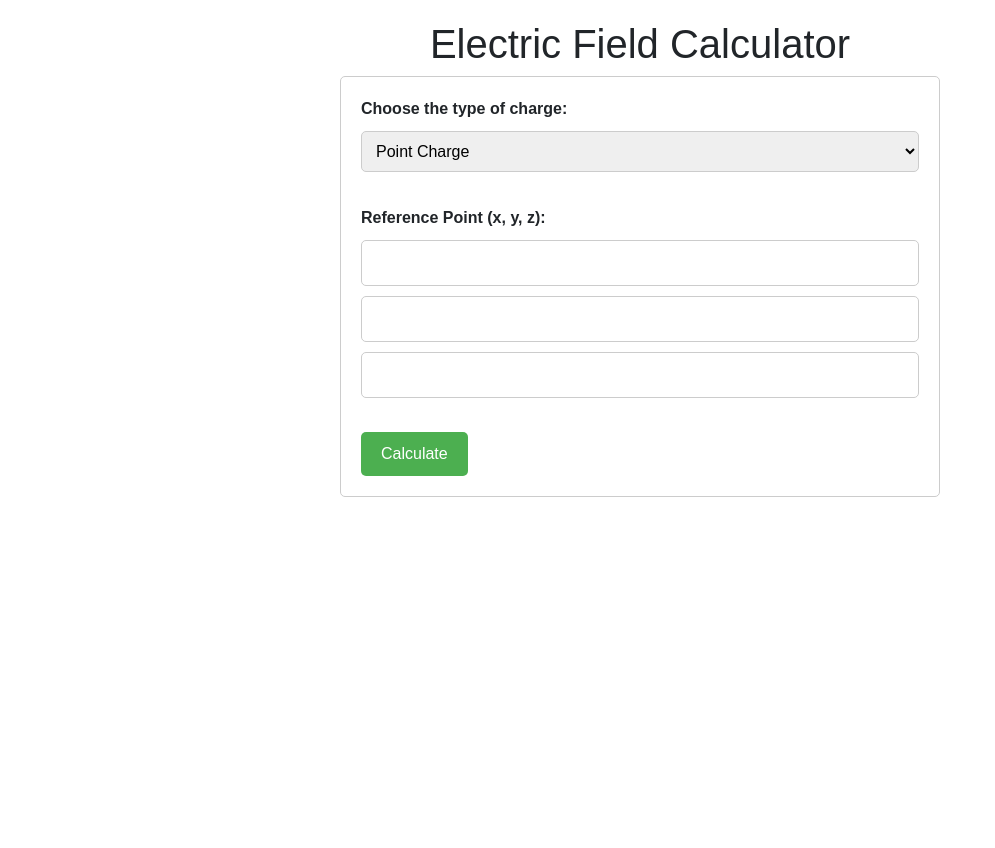
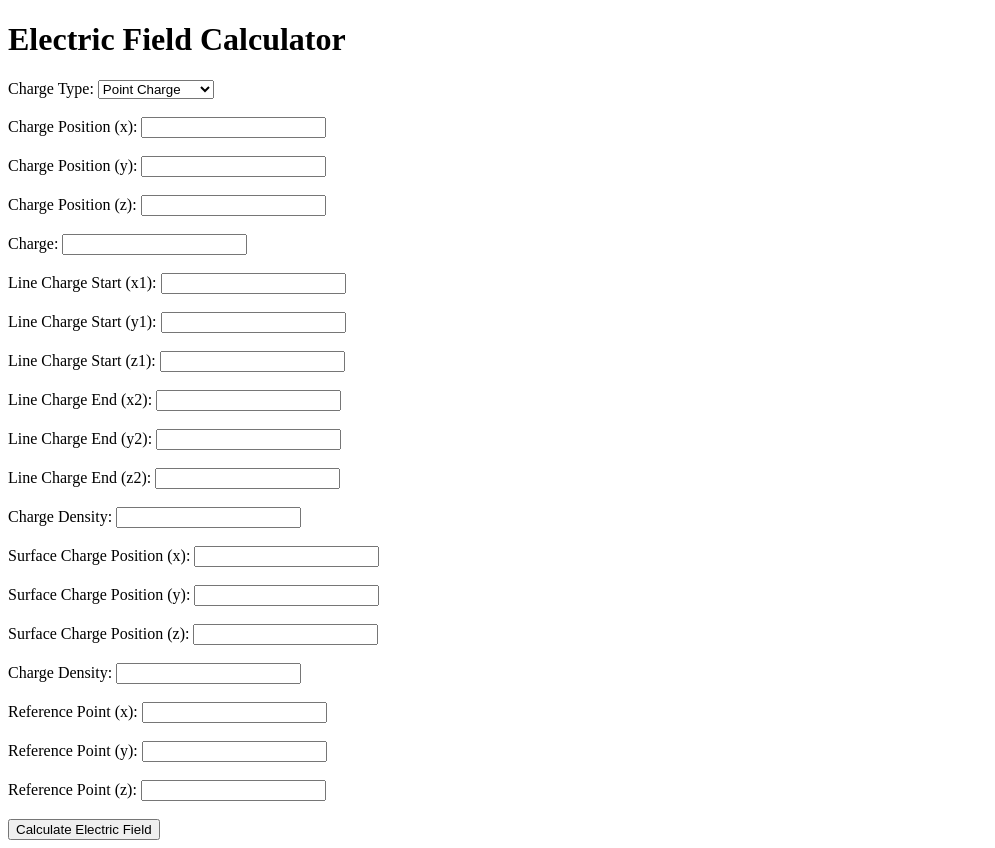
Before and after one commit to ved-01/PH170-labs, a Flask app: page / in a window 1280 px wide. Shown: the whole page, without its empty margins (0-995 px from the left). Before the commit the page ends 497 px from the top, so only its background shows below. Run offline with Flask 3, Linux system fonts and the light colour scheme.

Commit message:
updated index

```diff
--- a/templates/index.html
+++ b/templates/index.html
@@ -1,189 +1,105 @@
 <!DOCTYPE html>
 <html>
 <head>
-    <meta charset="utf-8">
-    <meta http-equiv="X-UA-Compatible" content="IE=edge">
-    <meta name="viewport" content="width=device-width, initial-scale=1.0">
-    <link rel="stylesheet" href="https://cdn.jsdelivr.net/npm/bootstrap@5.3.0/css/bootstrap.min.css">
-    <link rel="stylesheet" href="templates/home.css">
     <title>Electric Field Calculator</title>
 </head>
 <body>
     <h1>Electric Field Calculator</h1>
     <form method="POST" action="/">
-        <label for="charge_type">Choose the type of charge:</label>
+        <label for="charge_type">Charge Type:</label>
         <select name="charge_type" id="charge_type">
             <option value="P">Point Charge</option>
             <option value="L">Line Charge</option>
             <option value="S">Surface Charge</option>
         </select>
         <br><br>
-        <div id="point_charge_section">
-            <label for="num_charges">Number of Point Charges:</label>
-            <input type="number" name="num_charges" id="num_charges" min="1" max="100">
+
+        <div id="point_charge_fields">
+            <label for="charge_x">Charge Position (x):</label>
+            <input type="number" step="any" name="charge_x" required>
             <br><br>
-            <div id="point_charges"></div>
-            <button type="button" onclick="addPointCharge()">Add Point Charge</button>
+
+            <label for="charge_y">Charge Position (y):</label>
+            <input type="number" step="any" name="charge_y" required>
+            <br><br>
+
+            <label for="charge_z">Charge Position (z):</label>
+            <input type="number" step="any" name="charge_z" required>
+            <br><br>
+
+            <label for="charge">Charge:</label>
+            <input type="number" step="any" name="charge" required>
             <br><br>
         </div>
-        <div id="line_charge_section">
-            <label for="num_line_charges">Number of Line Charges:</label>
-            <input type="number" name="num_line_charges" id="num_line_charges" min="1" max="100">
+
+        <div id="line_charge_fields">
+            <label for="line_charge_x1">Line Charge Start (x1):</label>
+            <input type="number" step="any" name="line_charge_x1" required>
             <br><br>
-            <div id="line_charges"></div>
-            <button type="button" onclick="addLineCharge()">Add Line Charge</button>
+
+            <label for="line_charge_y1">Line Charge Start (y1):</label>
+            <input type="number" step="any" name="line_charge_y1" required>
+            <br><br>
+
+            <label for="line_charge_z1">Line Charge Start (z1):</label>
+            <input type="number" step="any" name="line_charge_z1" required>
+            <br><br>
+
+            <label for="line_charge_x2">Line Charge End (x2):</label>
+            <input type="number" step="any" name="line_charge_x2" required>
+            <br><br>
+
+            <label for="line_charge_y2">Line Charge End (y2):</label>
+            <input type="number" step="any" name="line_charge_y2" required>
+            <br><br>
+
+            <label for="line_charge_z2">Line Charge End (z2):</label>
+            <input type="number" step="any" name="line_charge_z2" required>
+            <br><br>
+
+            <label for="line_charge">Charge Density:</label>
+            <input type="number" step="any" name="line_charge" required>
             <br><br>
         </div>
-        <div id="surface_charge_section">
-            <label for="num_surface_charges">Number of Surface Charges:</label>
-            <input type="number" name="num_surface_charges" id="num_surface_charges" min="1" max="100">
+
+        <div id="surface_charge_fields">
+            <label for="surface_charge_x">Surface Charge Position (x):</label>
+            <input type="number" step="any" name="surface_charge_x" required>
             <br><br>
-            <div id="surface_charges"></div>
-            <button type="button" onclick="addSurfaceCharge()">Add Surface Charge</button>
+
+            <label for="surface_charge_y">Surface Charge Position (y):</label>
+            <input type="number" step="any" name="surface_charge_y" required>
+            <br><br>
+
+            <label for="surface_charge_z">Surface Charge Position (z):</label>
+            <input type="number" step="any" name="surface_charge_z" required>
+            <br><br>
+
+            <label for="surface_charge">Charge Density:</label>
+            <input type="number" step="any" name="surface_charge" required>
             <br><br>
         </div>
-        <label for="ref_x">Reference Point (x, y, z):</label>
-        <input type="text" name="ref_x" id="ref_x" required>
-        <input type="text" name="ref_y" id="ref_y" required>
-        <input type="text" name="ref_z" id="ref_z" required>
+
+        <label for="ref_x">Reference Point (x):</label>
+        <input type="number" step="any" name="ref_x" required>
         <br><br>
-        <button type="submit">Calculate</button>
+
+        <label for="ref_y">Reference Point (y):</label>
+        <input type="number" step="any" name="ref_y" required>
+        <br><br>
+
+        <label for="ref_z">Reference Point (z):</label>
+        <input type="number" step="any" name="ref_z" required>
+        <br><br>
+
+        <input type="submit" value="Calculate Electric Field">
     </form>
 
-    <script>
-        function addPointCharge() {
-            var numCharges = parseInt(document.getElementById('num_charges').value);
-            var pointChargesDiv = document.getElementById('point_charges');
-
-            var chargeDiv = document.createElement('div');
-            chargeDiv.innerHTML = 'Charge ' + (numCharges + 1) + ' (x, y, z): ';
-            var xInput = document.createElement('input');
-            xInput.type = 'text';
-            xInput.name = 'charge_' + numCharges + '_x';
-            var yInput = document.createElement('input');
-            yInput.type = 'text';
-            yInput.name = 'charge_' + numCharges + '_y';
-            var zInput = document.createElement('input');
-            zInput.type = 'text';
-            zInput.name = 'charge_' + numCharges + '_z';
-            chargeDiv.appendChild(xInput);
-            chargeDiv.appendChild(yInput);
-            chargeDiv.appendChild(zInput);
-
-            var chargeValueLabel = document.createElement('label');
-            chargeValueLabel.innerHTML = 'Charge: ';
-            var chargeInput = document.createElement('input');
-            chargeInput.type = 'text';
-            chargeInput.name = 'charge_' + numCharges;
-
-            chargeDiv.appendChild(chargeValueLabel);
-            chargeDiv.appendChild(chargeInput);
-
-            pointChargesDiv.appendChild(chargeDiv);
-
-            document.getElementById('num_charges').value = numCharges + 1;
-        }
-
-        function addLineCharge() {
-            var numLineCharges = parseInt(document.getElementById('num_line_charges').value);
-            var lineChargesDiv = document.getElementById('line_charges');
-
-            var lineChargeDiv = document.createElement('div');
-            lineChargeDiv.innerHTML = 'Line Charge ' + (numLineCharges + 1) + ' Start (x1, y1, z1): ';
-            var x1Input = document.createElement('input');
-            x1Input.type = 'text';
-            x1Input.name = 'line_charge_' + numLineCharges + '_x1';
-            var y1Input = document.createElement('input');
-            y1Input.type = 'text';
-            y1Input.name = 'line_charge_' + numLineCharges + '_y1';
-            var z1Input = document.createElement('input');
-            z1Input.type = 'text';
-            z1Input.name = 'line_charge_' + numLineCharges + '_z1';
-            lineChargeDiv.appendChild(x1Input);
-            lineChargeDiv.appendChild(y1Input);
-            lineChargeDiv.appendChild(z1Input);
-
-            lineChargeDiv.innerHTML += ' End (x2, y2, z2): ';
-            var x2Input = document.createElement('input');
-            x2Input.type = 'text';
-            x2Input.name = 'line_charge_' + numLineCharges + '_x2';
-            var y2Input = document.createElement('input');
-            y2Input.type = 'text';
-            y2Input.name = 'line_charge_' + numLineCharges + '_y2';
-            var z2Input = document.createElement('input');
-            z2Input.type = 'text';
-            z2Input.name = 'line_charge_' + numLineCharges + '_z2';
-            lineChargeDiv.appendChild(x2Input);
-            lineChargeDiv.appendChild(y2Input);
-            lineChargeDiv.appendChild(z2Input);
-
-            var chargeDensityLabel = document.createElement('label');
-            chargeDensityLabel.innerHTML = 'Charge Density: ';
-            var chargeDensityInput = document.createElement('input');
-            chargeDensityInput.type = 'text';
-            chargeDensityInput.name = 'line_charge_' + numLineCharges;
-
-            lineChargeDiv.appendChild(chargeDensityLabel);
-            lineChargeDiv.appendChild(chargeDensityInput);
-
-            lineChargesDiv.appendChild(lineChargeDiv);
-
-            document.getElementById('num_line_charges').value = numLineCharges + 1;
-        }
-
-        function addSurfaceCharge() {
-            var numSurfaceCharges = parseInt(document.getElementById('num_surface_charges').value);
-            var surfaceChargesDiv = document.getElementById('surface_charges');
-
-            var surfaceChargeDiv = document.createElement('div');
-            surfaceChargeDiv.innerHTML = 'Surface Charge ' + (numSurfaceCharges + 1) + ' (x, y, z): ';
-            var xInput = document.createElement('input');
-            xInput.type = 'text';
-            xInput.name = 'surface_charge_' + numSurfaceCharges + '_x';
-            var yInput = document.createElement('input');
-            yInput.type = 'text';
-            yInput.name = 'surface_charge_' + numSurfaceCharges + '_y';
-            var zInput = document.createElement('input');
-            zInput.type = 'text';
-            zInput.name = 'surface_charge_' + numSurfaceCharges + '_z';
-            surfaceChargeDiv.appendChild(xInput);
-            surfaceChargeDiv.appendChild(yInput);
-            surfaceChargeDiv.appendChild(zInput);
-
-            var chargeDensityLabel = document.createElement('label');
-            chargeDensityLabel.innerHTML = 'Charge Density: ';
-            var chargeDensityInput = document.createElement('input');
-            chargeDensityInput.type = 'text';
-            chargeDensityInput.name = 'surface_charge_' + numSurfaceCharges;
-
-            surfaceChargeDiv.appendChild(chargeDensityLabel);
-            surfaceChargeDiv.appendChild(chargeDensityInput);
-
-            surfaceChargesDiv.appendChild(surfaceChargeDiv);
-
-            document.getElementById('num_surface_charges').value = numSurfaceCharges + 1;
-        }
-
-        document.getElementById('charge_type').addEventListener('change', function() {
-            var chargeType = document.getElementById('charge_type').value.toLowerCase();
-            var pointChargeSection = document.getElementById('point_charge_section');
-            var lineChargeSection = document.getElementById('line_charge_section');
-            var surfaceChargeSection = document.getElementById('surface_charge_section');
-
-            if (chargeType === 'p') {
-                pointChargeSection.style.display = 'block';
-                lineChargeSection.style.display = 'none';
-                surfaceChargeSection.style.display = 'none';
-            } else if (chargeType === 'l') {
-                pointChargeSection.style.display = 'none';
-                lineChargeSection.style.display = 'block';
-                surfaceChargeSection.style.display = 'none';
-            } else if (chargeType === 's') {
-                pointChargeSection.style.display = 'none';
-                lineChargeSection.style.display = 'none';
-                surfaceChargeSection.style.display = 'block';
-            }
-        });
-    </script>
+    {% if net_field %}
+    <h2>Net Electric Field at Reference Point:</h2>
+    <p>Net Electric Field (Ex): {{ net_field[0] }} N/C</p>
+    <p>Net Electric Field (Ey): {{ net_field[1] }} N/C</p>
+    <p>Net Electric Field (Ez): {{ net_field[2] }} N/C</p>
+    {% endif %}
 </body>
 </html>
```
